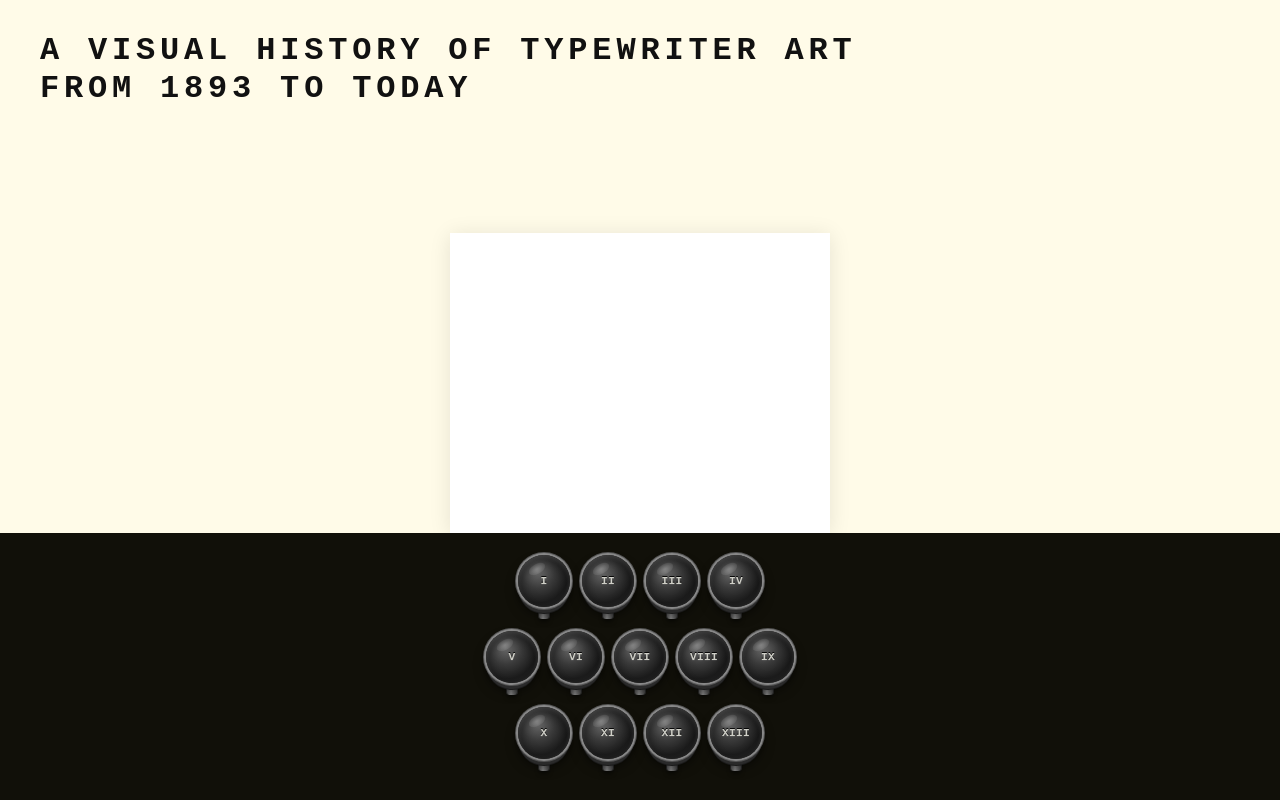
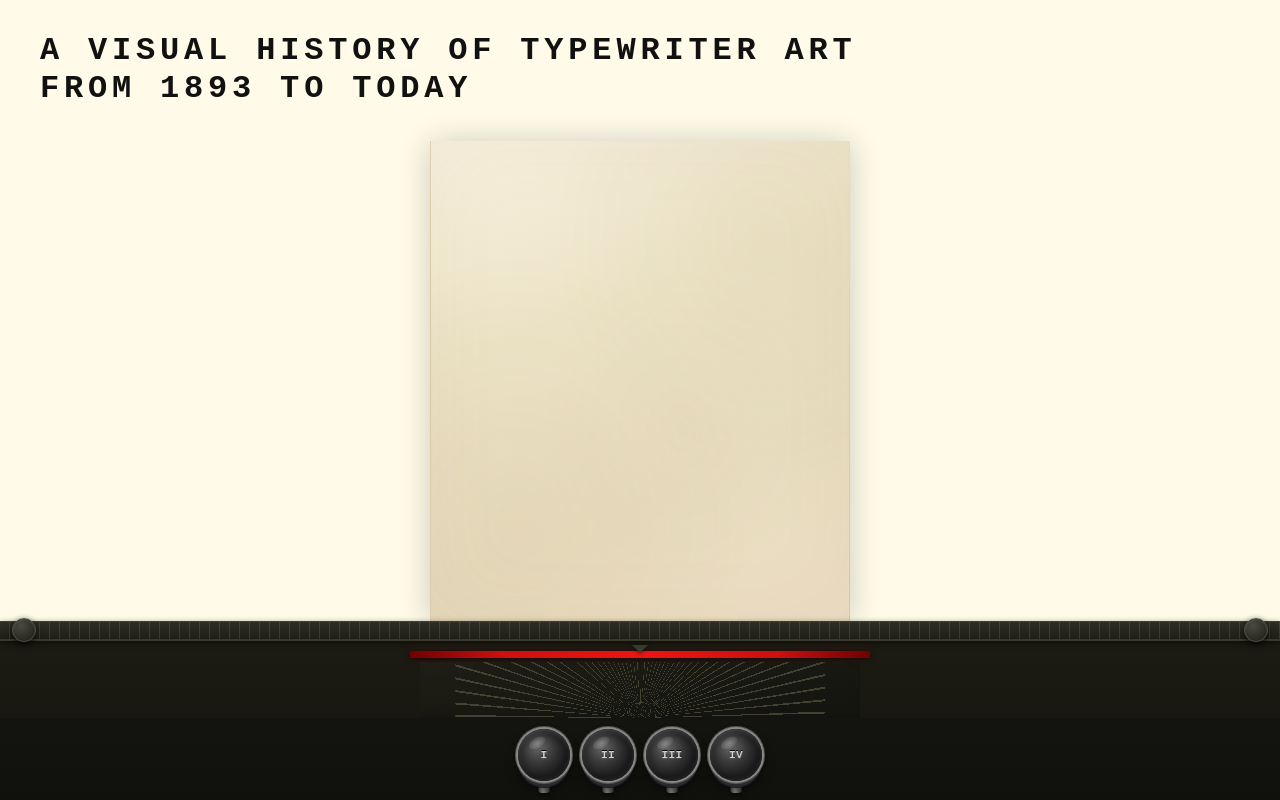
Before and after one commit to dyzfnction/t2-typewriter, a React (Vite) app: page / in a window 1280 px wide. Shown: the top 800 px of the page. Built offline with nearby package versions, Linux system fonts and the light colour scheme.

Commit message:
machine test

```diff
--- a/src/css/index.css
+++ b/src/css/index.css
@@ -120,7 +120,6 @@ body {
   align-items: flex-start;
 }
 
-/* FEUILLE — centrée, son bas touche le rectangle noir */
 .app-content {
   flex: 1;
   width: 100%;
@@ -130,22 +129,158 @@ body {
   min-height: 0;
 }
 
+/* ── FEUILLE PAPIER VIEILLI ──────────────────────────────────────────────────── */
+
 .sheet {
-  width: min(380px, 80vw);
+  width: min(420px, 82vw);
   height: 100%;
-  min-height: 300px;
-  background: #ffffff;
-  box-shadow: 0 2px 20px rgba(0, 0, 0, 0.10);
+  min-height: 480px;
+  background:
+    /* taches légères façon papier jauni */
+    radial-gradient(ellipse at 20% 80%, rgba(160,120,60,0.07) 0%, transparent 50%),
+    radial-gradient(ellipse at 80% 20%, rgba(140,110,50,0.06) 0%, transparent 45%),
+    radial-gradient(ellipse at 60% 60%, rgba(180,150,80,0.04) 0%, transparent 40%),
+    linear-gradient(160deg, #f7f0de 0%, #ede4c8 35%, #e8ddc0 70%, #ecddc4 100%);
+  box-shadow:
+    0 2px 30px rgba(0, 0, 0, 0.20),
+    inset 0 0 80px rgba(160, 120, 60, 0.06);
+  border-left: 1px solid rgba(160,130,80,0.18);
+  border-right: 1px solid rgba(160,130,80,0.18);
+  position: relative;
 }
 
-/* ── RECTANGLE NOIR — contient les touches ──────────────────────────────────── */
+/* ── MACHINE À ÉCRIRE ────────────────────────────────────────────────────────── */
 
 .keyboard-body {
   width: 100%;
-  background: #111009;
+  display: flex;
+  flex-direction: column;
+  align-items: center;
+  background: linear-gradient(180deg, #1c1c14 0%, #0e0e09 100%);
+  position: relative;
+}
+
+/* Barre de rouleau avec graduations */
+.typewriter-roller {
+  width: 100%;
+  height: 20px;
+  background:
+    repeating-linear-gradient(
+      90deg,
+      transparent,
+      transparent 9px,
+      rgba(255,255,255,0.10) 9px,
+      rgba(255,255,255,0.10) 10px
+    ),
+    linear-gradient(180deg, #2e2e24 0%, #1e1e16 100%);
+  border-bottom: 2px solid #3a3a2c;
+  border-top: 1px solid #404038;
+  box-shadow: 0 2px 6px rgba(0,0,0,0.5);
+  position: relative;
+}
+
+/* Cylindres aux extrémités du rouleau */
+.typewriter-roller::before,
+.typewriter-roller::after {
+  content: '';
+  position: absolute;
+  top: 50%;
+  transform: translateY(-50%);
+  width: 24px;
+  height: 24px;
+  border-radius: 50%;
+  background: radial-gradient(circle at 35% 30%, #4a4a3e, #1a1a12);
+  box-shadow: 0 2px 6px rgba(0,0,0,0.7), inset 0 1px 2px rgba(255,255,255,0.1);
+  border: 1px solid #505044;
+}
+.typewriter-roller::before { left: 12px; }
+.typewriter-roller::after  { right: 12px; }
+
+/* Ruban rouge */
+.typewriter-ribbon {
+  width: min(460px, 90vw);
+  height: 7px;
+  margin-top: 10px;
+  background: linear-gradient(90deg,
+    #700000 0%,
+    #cc1010 20%,
+    #ee1414 50%,
+    #cc1010 80%,
+    #700000 100%
+  );
+  border-radius: 1px;
+  box-shadow:
+    0 1px 5px rgba(0,0,0,0.7),
+    0 0 10px rgba(180,0,0,0.25);
+  position: relative;
+  z-index: 2;
+}
+
+/* Guide du ruban (petit triangle métal au centre) */
+.typewriter-ribbon::after {
+  content: '';
+  position: absolute;
+  top: -6px;
+  left: 50%;
+  transform: translateX(-50%);
+  width: 0;
+  height: 0;
+  border-left: 8px solid transparent;
+  border-right: 8px solid transparent;
+  border-top: 8px solid #3a3a2c;
+  filter: drop-shadow(0 1px 2px rgba(0,0,0,0.5));
+}
+
+/* Arc de frappe (demi-cercle avec tiges) */
+.typewriter-mechanism {
+  width: min(440px, 88vw);
+  height: 56px;
+  margin-top: 4px;
+  position: relative;
+  overflow: hidden;
+}
+
+/* Corps de l'arc */
+.typewriter-mechanism::before {
+  content: '';
+  position: absolute;
+  bottom: 0;
+  left: 50%;
+  transform: translateX(-50%);
+  width: 108%;
+  height: 200%;
+  border-radius: 50% 50% 0 0;
+  background: linear-gradient(170deg, #2c2c24 0%, #1c1c14 40%, #141410 100%);
+  border-top: 2px solid #3e3e32;
+  box-shadow: inset 0 6px 16px rgba(0,0,0,0.6);
+}
+
+/* Tiges de frappe rayonnantes */
+.typewriter-mechanism::after {
+  content: '';
+  position: absolute;
+  bottom: 0;
+  left: 50%;
+  transform: translateX(-50%);
+  width: 84%;
+  height: 188%;
+  background: repeating-conic-gradient(
+    from -52deg at 50% 100%,
+    transparent 0deg,
+    transparent 3.2deg,
+    rgba(90, 88, 68, 0.65) 3.2deg,
+    rgba(90, 88, 68, 0.65) 3.8deg
+  );
+  border-radius: 50% 50% 0 0;
+}
+
+/* Zone des touches */
+.touches-zone {
+  width: 100%;
   display: flex;
   justify-content: center;
-  padding: 1.4rem 1rem 1.8rem;
+  padding: 0.7rem 1rem 1.8rem;
+  background: linear-gradient(180deg, #131310 0%, #0a0a07 100%);
 }
 
 /* ── TITRE ──────────────────────────────────────────────────────────────────── */
--- a/src/jsx/AppMain.jsx
+++ b/src/jsx/AppMain.jsx
@@ -83,7 +83,20 @@ export default function AppMain() {
         <div className="sheet"></div>
       </main>
 
+      {/* Corps machine à écrire */}
       <div className="keyboard-body">
+
+        {/* Barre de rouleau avec graduations */}
+        <div className="typewriter-roller" />
+
+        {/* Ruban rouge */}
+        <div className="typewriter-ribbon" />
+
+        {/* Arc de frappe avec tiges rayonnantes */}
+        <div className="typewriter-mechanism" />
+
+        {/* Touches */}
+        <div className="touches-zone">
           <div className="touches">
             <div className="groupe1">
               {['I','II','III','IV'].map(label => (
@@ -113,5 +126,7 @@ export default function AppMain() {
         </div>
 
       </div>
+
+    </div>
   )
 }
```
Lines whose indentation alone changed are shown as unchanged.
